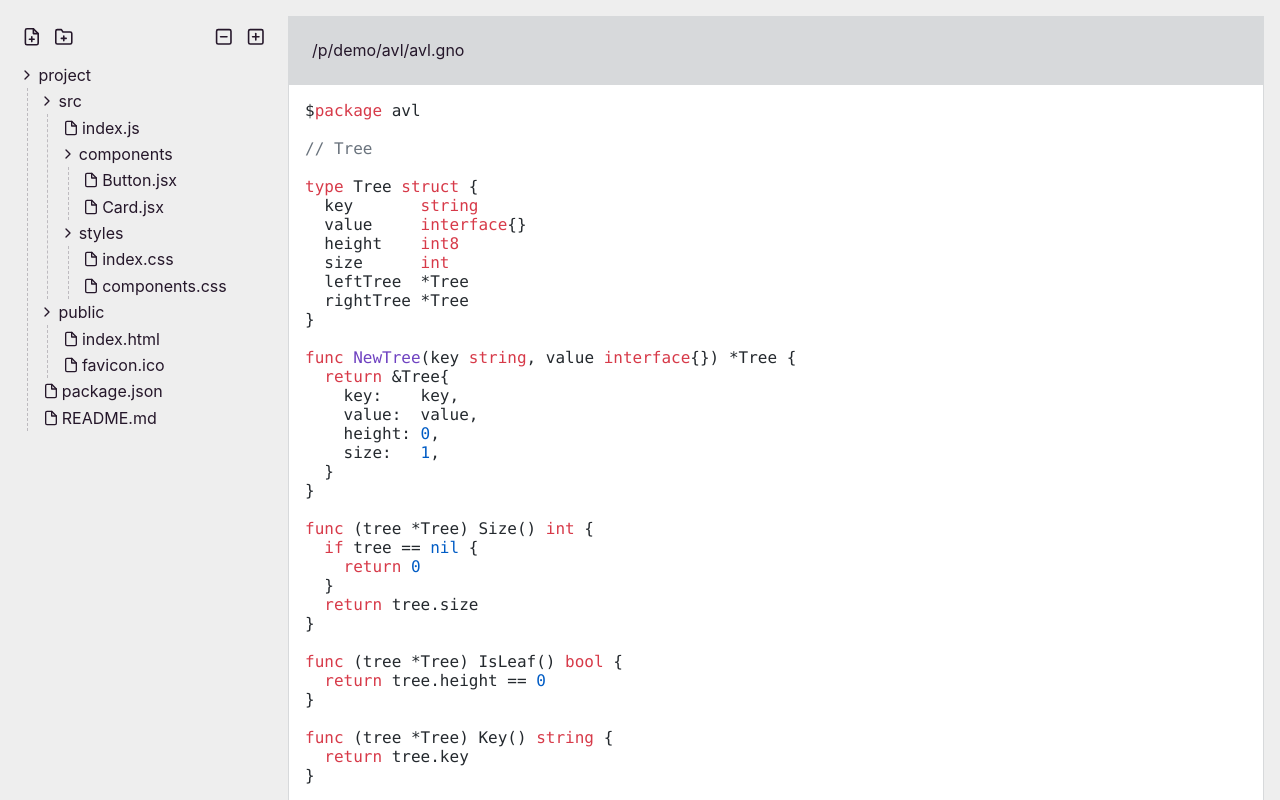
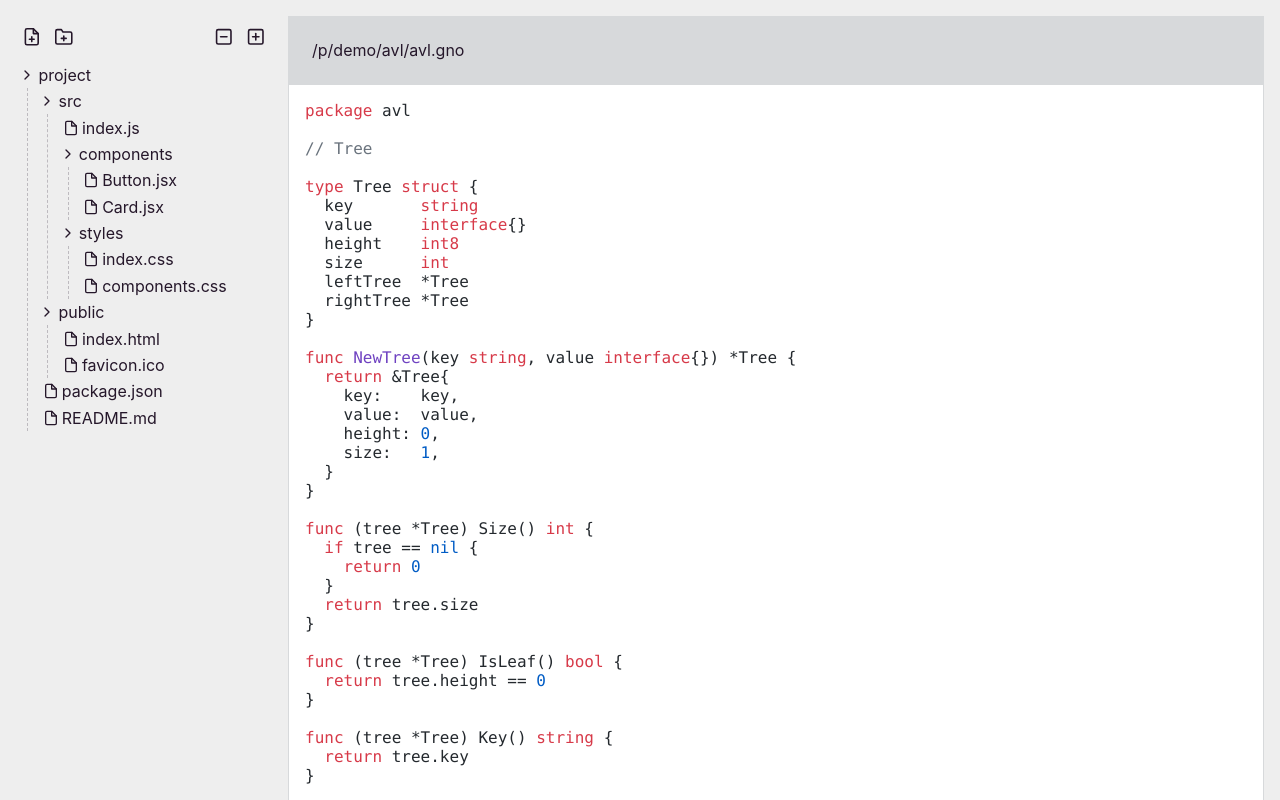
Before and after one commit to paupenin/react-file-tree-component, a React (Create React App) app: page / in a window 1280 px wide. Built offline with nearby package versions, Linux system fonts and the light colour scheme.

Commit message:
Remove contentEditable from FileEditor component

```diff
--- a/src/components/editor/FileEditor/index.tsx
+++ b/src/components/editor/FileEditor/index.tsx
@@ -24,8 +24,8 @@ function FileEditor() {
         </a>
       </div>
       <pre>
-        <code className="hljs language-go" contentEditable>
-          ${codeExample}
+        <code className="hljs language-go">
+          {codeExample}
         </code>
       </pre>
     </div>
```
